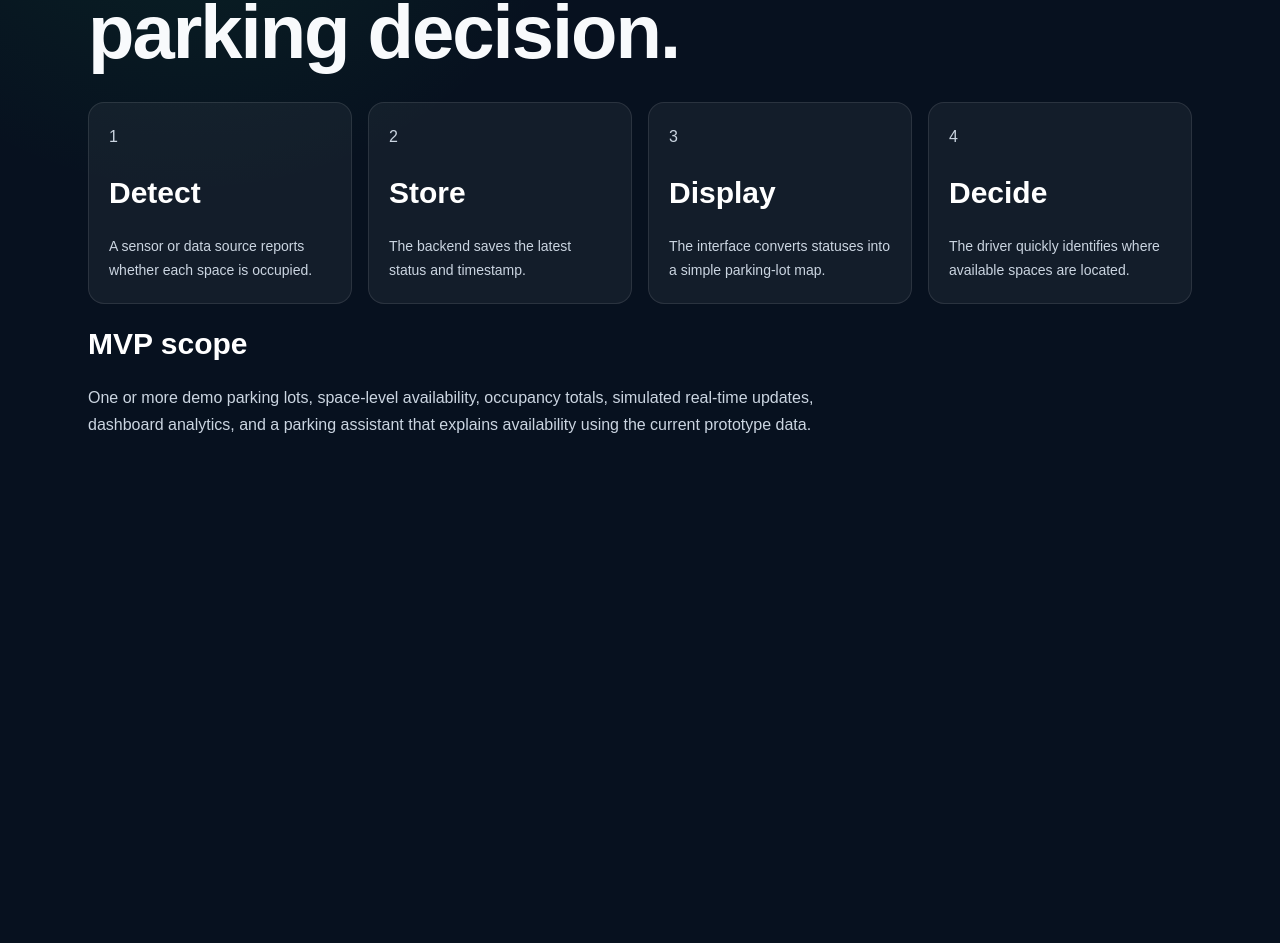
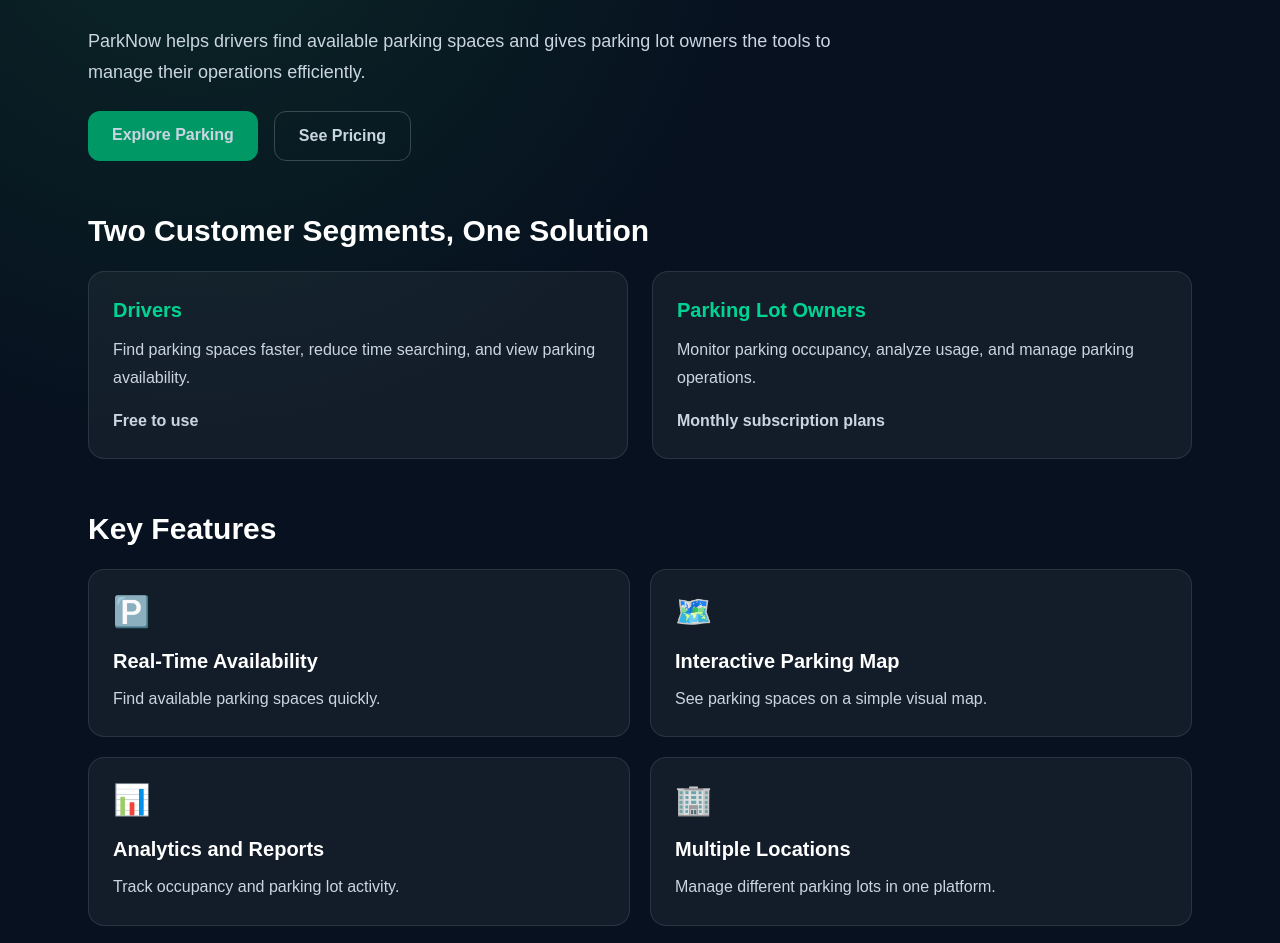
Before and after one commit to Adriano1305gll/ParkNow, a Next.js app: page /product in a window 1280 px wide. Shown: the part 309-1252 px from the top of the page. Before the commit the page ends 923 px from the top, so only its background shows below. Built offline with nearby package versions, Linux system fonts and the light colour scheme.

Commit message:
Week 3: build ParkNow product page

```diff
--- a/app/product/page.js
+++ b/app/product/page.js
@@ -1,2 +1,142 @@
-import Page from '../../components/Page';
-export default function Product(){return <Page eyebrow="Product" title="From occupancy signal to parking decision."><div className="grid gap-4 md:grid-cols-4">{[['1','Detect','A sensor or data source reports whether each space is occupied.'],['2','Store','The backend saves the latest status and timestamp.'],['3','Display','The interface converts statuses into a simple parking-lot map.'],['4','Decide','The driver quickly identifies where available spaces are located.']].map(([n,t,x])=><div key={n} className="rounded-2xl border border-white/10 bg-white/5 p-5"><p className="text-emerald-400">{n}</p><h2 className="mt-2 font-semibold text-white">{t}</h2><p className="mt-2 text-sm leading-6">{x}</p></div>)}</div><h2 className="mt-10 text-2xl font-semibold text-white">MVP scope</h2><p className="mt-3 max-w-3xl">One or more demo parking lots, space-level availability, occupancy totals, simulated real-time updates, dashboard analytics, and a parking assistant that explains availability using the current prototype data.</p></Page>}
+
+import Link from "next/link";
+import Page from "../../components/Page";
+
+const features = [
+  {
+    icon: "🅿️",
+    title: "Real-Time Availability",
+    description: "Find available parking spaces quickly."
+  },
+  {
+    icon: "🗺️",
+    title: "Interactive Parking Map",
+    description: "See parking spaces on a simple visual map."
+  },
+  {
+    icon: "📊",
+    title: "Analytics and Reports",
+    description: "Track occupancy and parking lot activity."
+  },
+  {
+    icon: "🏢",
+    title: "Multiple Locations",
+    description: "Manage different parking lots in one platform."
+  }
+];
+
+export default function Product() {
+  return (
+    <Page
+      eyebrow="ParkNow Product"
+      title="Parking should be simple."
+    >
+      <section className="space-y-6">
+        <p className="max-w-3xl text-lg text-slate-300">
+          ParkNow helps drivers find available parking
+          spaces and gives parking lot owners the tools
+          to manage their operations efficiently.
+        </p>
+
+        <div className="flex flex-wrap gap-4">
+          <Link
+            href="/parking"
+            className="rounded-xl bg-emerald-600 px-6 py-3 font-semibold text-white hover:bg-emerald-500"
+          >
+            Explore Parking
+          </Link>
+
+          <Link
+            href="/pricing"
+            className="rounded-xl border border-white/20 px-6 py-3 font-semibold text-white hover:bg-white/10"
+          >
+            See Pricing
+          </Link>
+        </div>
+      </section>
+
+      <section className="mt-12">
+        <h2 className="mb-6 text-2xl font-bold text-white">
+          Two Customer Segments, One Solution
+        </h2>
+
+        <div className="grid gap-6 md:grid-cols-2">
+          <div className="rounded-2xl border border-white/10 bg-white/5 p-6">
+            <h3 className="text-xl font-bold text-emerald-400">
+              Drivers
+            </h3>
+
+            <p className="mt-3 text-slate-300">
+              Find parking spaces faster, reduce time
+              searching, and view parking availability.
+            </p>
+
+            <p className="mt-4 font-semibold text-white">
+              Free to use
+            </p>
+          </div>
+
+          <div className="rounded-2xl border border-white/10 bg-white/5 p-6">
+            <h3 className="text-xl font-bold text-emerald-400">
+              Parking Lot Owners
+            </h3>
+
+            <p className="mt-3 text-slate-300">
+              Monitor parking occupancy, analyze usage,
+              and manage parking operations.
+            </p>
+
+            <p className="mt-4 font-semibold text-white">
+              Monthly subscription plans
+            </p>
+          </div>
+        </div>
+      </section>
+
+      <section className="mt-12">
+        <h2 className="mb-6 text-2xl font-bold text-white">
+          Key Features
+        </h2>
+
+        <div className="grid gap-5 md:grid-cols-2">
+          {features.map((feature) => (
+            <div
+              key={feature.title}
+              className="rounded-2xl border border-white/10 bg-white/5 p-6"
+            >
+              <div className="text-3xl">
+                {feature.icon}
+              </div>
+
+              <h3 className="mt-4 text-lg font-bold text-white">
+                {feature.title}
+              </h3>
+
+              <p className="mt-2 text-slate-300">
+                {feature.description}
+              </p>
+            </div>
+          ))}
+        </div>
+      </section>
+
+      <section className="mt-12 rounded-2xl border border-emerald-500/20 bg-emerald-500/10 p-8">
+        <h2 className="text-2xl font-bold text-white">
+          Make Your Parking Lot Smarter
+        </h2>
+
+        <p className="mt-3 text-slate-300">
+          Explore our subscription plans and discover
+          how ParkNow can support your business.
+        </p>
+
+        <Link
+          href="/pricing"
+          className="mt-6 inline-block rounded-xl bg-emerald-600 px-6 py-3 font-semibold text-white hover:bg-emerald-500"
+        >
+          View Subscription Plans
+        </Link>
+      </section>
+    </Page>
+  );
+}
```
